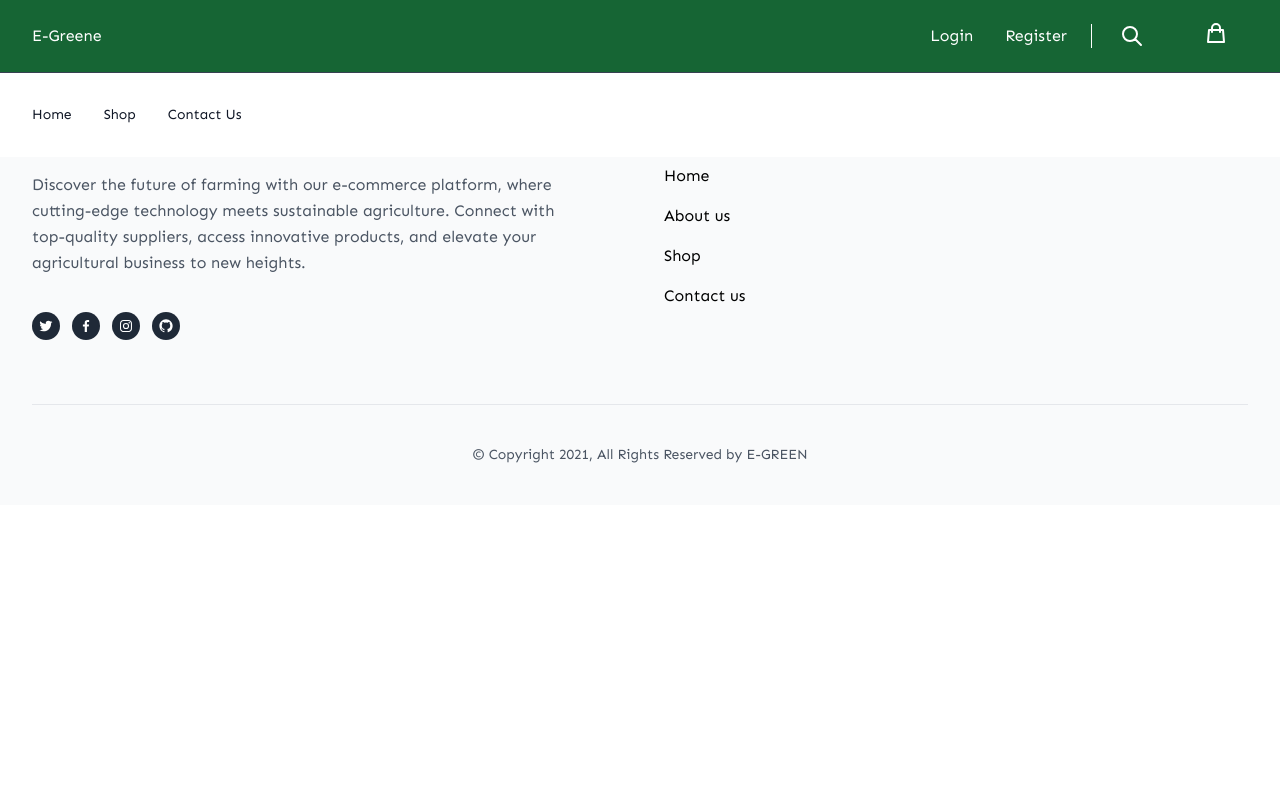
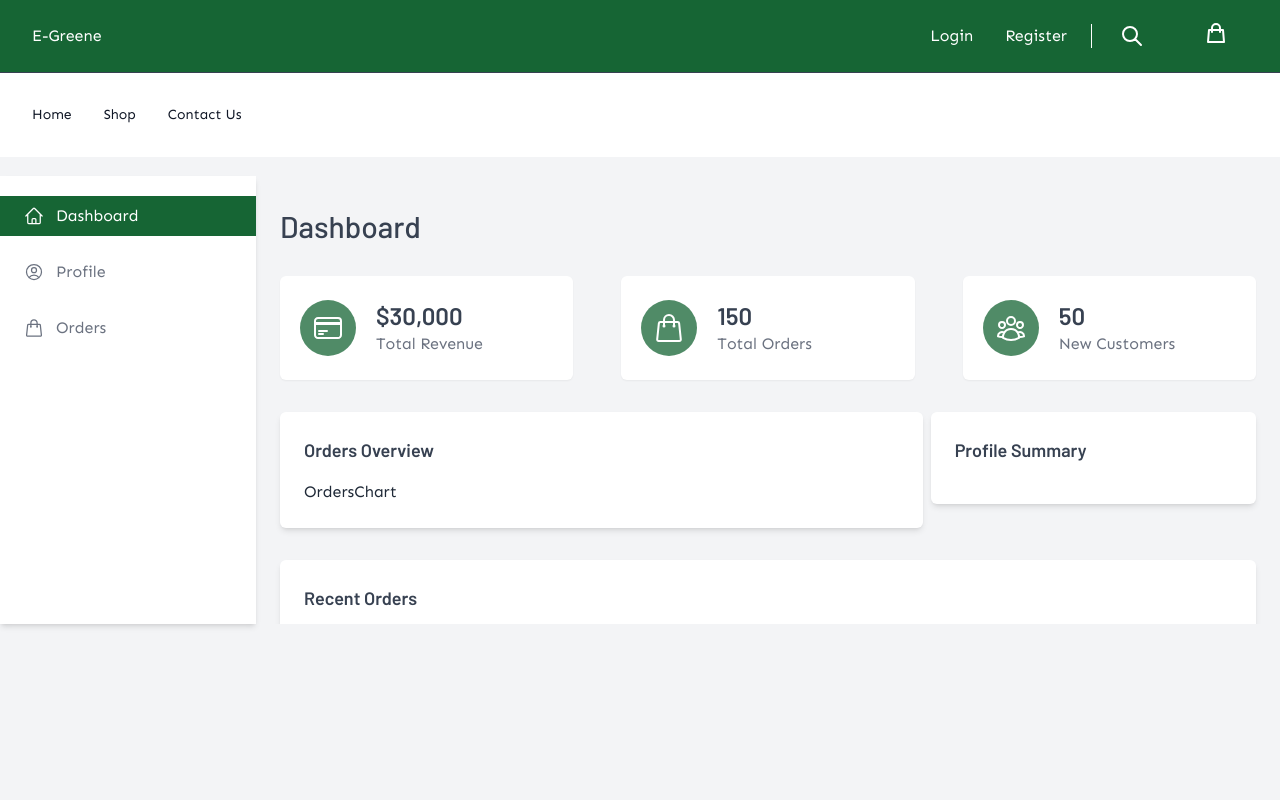
Before and after one commit to kajugadaniels/django-nextjs-ecommerce, a Next.js app in the folder client/: page /dashboard in a window 1280 px wide. Shown: the top 800 px of the page. Built offline with nearby package versions, Linux system fonts and the light colour scheme; no server answers.

Commit message:
Design user dashboard

```diff
--- a/client/app/(root)/dashboard/page.tsx
+++ b/client/app/(root)/dashboard/page.tsx
@@ -1,9 +1,130 @@
-import React from 'react'
+"use client"
 
-const page = () => {
+import React, { useState, useEffect } from 'react';
+import { useUser } from '@clerk/nextjs';
+import Link from 'next/link';
+import { usePathname } from 'next/navigation';
+import { motion } from 'framer-motion';
+import {
+    HomeIcon,
+    UserCircleIcon,
+    ShoppingBagIcon,
+    ChartBarIcon,
+    CreditCardIcon,
+    UserGroupIcon
+} from '@heroicons/react/24/outline';
+import OrdersChart from '@/components/shared/OrdersChart';
+import UserProfileCard from '@/components/shared/UserProfileCard';
+import RecentOrders from '@/components/shared/RecentOrders';
+
+const Dashboard: React.FC = () => {
+    const { user } = useUser();
+    const pathname = usePathname();
+    const [activeLink, setActiveLink] = useState('dashboard');
+
+    useEffect(() => {
+        const path = pathname?.split('/')[2] || 'dashboard';
+        setActiveLink(path);
+    }, [pathname]);
+
+    const sidebarLinks = [
+        { name: 'Dashboard', icon: HomeIcon, href: '/dashboard' },
+        { name: 'Profile', icon: UserCircleIcon, href: '/dashboard/profile' },
+        { name: 'Orders', icon: ShoppingBagIcon, href: '/dashboard/orders' },
+    ];
+
     return (
-        <div>page</div>
-    )
-}
+        <div className="flex h-screen bg-gray-100 py-44">
+            {/* Sidebar */}
+            <div className="w-64 bg-white shadow-md">
+                <nav className="mt-5">
+                    {sidebarLinks.map((link) => (
+                        <Link key={link.name} href={link.href}
+                            className={`flex items-center mt-4 py-2 px-6 ${
+                                activeLink === link.name.toLowerCase()
+                                    ? 'bg-green-800 text-white'
+                                    : 'text-gray-500 hover:bg-green-100 hover:text-green-800'
+                            } transition-colors duration-200`}
+                        >
+                            <link.icon className="h-5 w-5 mr-3" />
+                            {link.name}
+                        </Link>
+                    ))}
+                </nav>
+            </div>
 
-export default page
+            {/* Main Content */}
+            <div className="flex-1 overflow-x-hidden overflow-y-auto">
+                <div className="container mx-auto px-6 py-8">
+                    <h3 className="text-3xl font-medium text-gray-700">Dashboard</h3>
+                    <div className="mt-8">
+                        {/* Quick Stats */}
+                        <div className="flex flex-wrap -mx-6">
+                            <div className="w-full px-6 sm:w-1/2 xl:w-1/3">
+                                <div className="flex items-center px-5 py-6 shadow-sm rounded-md bg-white">
+                                    <div className="p-3 rounded-full bg-green-800 bg-opacity-75">
+                                        <CreditCardIcon className="h-8 w-8 text-white" />
+                                    </div>
+                                    <div className="mx-5">
+                                        <h4 className="text-2xl font-semibold text-gray-700">$30,000</h4>
+                                        <div className="text-gray-500">Total Revenue</div>
+                                    </div>
+                                </div>
+                            </div>
+                            <div className="w-full mt-6 px-6 sm:w-1/2 xl:w-1/3 sm:mt-0">
+                                <div className="flex items-center px-5 py-6 shadow-sm rounded-md bg-white">
+                                    <div className="p-3 rounded-full bg-green-800 bg-opacity-75">
+                                        <ShoppingBagIcon className="h-8 w-8 text-white" />
+                                    </div>
+                                    <div className="mx-5">
+                                        <h4 className="text-2xl font-semibold text-gray-700">150</h4>
+                                        <div className="text-gray-500">Total Orders</div>
+                                    </div>
+                                </div>
+                            </div>
+                            <div className="w-full mt-6 px-6 sm:w-1/2 xl:w-1/3 xl:mt-0">
+                                <div className="flex items-center px-5 py-6 shadow-sm rounded-md bg-white">
+                                    <div className="p-3 rounded-full bg-green-800 bg-opacity-75">
+                                        <UserGroupIcon className="h-8 w-8 text-white" />
+                                    </div>
+                                    <div className="mx-5">
+                                        <h4 className="text-2xl font-semibold text-gray-700">50</h4>
+                                        <div className="text-gray-500">New Customers</div>
+                                    </div>
+                                </div>
+                            </div>
+                        </div>
+                    </div>
+
+                    <div className="mt-8 flex flex-col lg:flex-row">
+                        {/* Orders Chart */}
+                        <div className="w-full lg:w-2/3 pr-0 lg:pr-2">
+                            <div className="p-6 bg-white rounded-md shadow-md">
+                                <h2 className="text-lg font-semibold text-gray-700 mb-4">Orders Overview</h2>
+                                <OrdersChart />
+                            </div>
+                        </div>
+
+                        {/* User Profile Summary */}
+                        <div className="w-full lg:w-1/3 mt-8 lg:mt-0">
+                            <div className="p-6 bg-white rounded-md shadow-md">
+                                <h2 className="text-lg font-semibold text-gray-700 mb-4">Profile Summary</h2>
+                                <UserProfileCard user={user} />
+                            </div>
+                        </div>
+                    </div>
+
+                    {/* Recent Orders */}
+                    <div className="mt-8">
+                        <div className="p-6 bg-white rounded-md shadow-md">
+                            <h2 className="text-lg font-semibold text-gray-700 mb-4">Recent Orders</h2>
+                            <RecentOrders />
+                        </div>
+                    </div>
+                </div>
+            </div>
+        </div>
+    );
+};
+
+export default Dashboard;
--- /dev/null
+++ b/client/components/shared/OrdersChart.tsx
@@ -0,0 +1,9 @@
+import React from 'react'
+
+const OrdersChart = () => {
+    return (
+        <div>OrdersChart</div>
+    )
+}
+
+export default OrdersChart
--- /dev/null
+++ b/client/components/shared/RecentOrders.tsx
@@ -0,0 +1,9 @@
+import React from 'react'
+
+const RecentOrders = () => {
+  return (
+    <div>RecentOrders</div>
+  )
+}
+
+export default RecentOrders
--- /dev/null
+++ b/client/components/shared/UserProfileCard.tsx
@@ -0,0 +1,33 @@
+import React from 'react';
+import Image from 'next/image';
+import { UserResource } from '@clerk/types';
+
+interface UserProfileCardProps {
+    user: UserResource | null | undefined;
+}
+
+const UserProfileCard: React.FC<UserProfileCardProps> = ({ user }) => {
+    if (!user) return null;
+
+    return (
+        <div className="flex flex-col items-center">
+            <div className="relative w-20 h-20 mb-4">
+                <img
+                    src={user.imageUrl || 'https://media.istockphoto.com/id/1337144146/vector/default-avatar-profile-icon-vector.jpg'}
+                    alt="Profile"
+                    width={80}
+                    height={80}
+                    className="rounded-full"
+                />
+            </div>
+            <h3 className="text-xl font-semibold text-gray-800">{user.fullName}</h3>
+            <p className="text-gray-600">{user.primaryEmailAddress?.emailAddress}</p>
+            <div className="mt-4 text-sm text-gray-600">
+                <p>Member since: {new Date(user.createdAt).toLocaleDateString()}</p>
+                <p>Last sign in: {new Date(user.lastSignInAt || '').toLocaleDateString()}</p>
+            </div>
+        </div>
+    );
+};
+
+export default UserProfileCard;
--- a/client/package.json
+++ b/client/package.json
@@ -11,13 +11,14 @@
   "dependencies": {
     "@clerk/nextjs": "^5.3.1",
     "@headlessui/react": "^2.1.2",
+    "@heroicons/react": "^2.1.5",
     "@radix-ui/react-slot": "^1.1.0",
     "@types/react-router-dom": "^5.3.3",
     "aos": "^2.3.4",
     "axios": "^1.7.3",
     "class-variance-authority": "^0.7.0",
     "clsx": "^2.1.1",
-    "framer-motion": "^11.3.24",
+    "framer-motion": "^11.3.30",
     "libphonenumber-js": "^1.11.5",
     "lucide-react": "^0.424.0",
     "micro": "^10.0.1",
```
Also changed, not shown: 2 other files (tests, documents, lock files or other folders).
